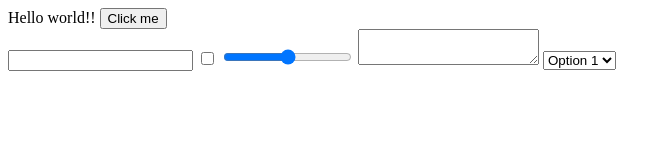
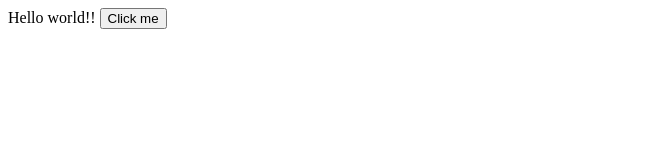
Before and after one commit to dan-homisak/dan-homisak_website, a plain HTML site: page index.html in a window 1280 px wide. Shown: the whole page, without its empty margins (0-671 px from the left). Drawn offline with Linux system fonts and the light colour scheme.

Commit message:
cleaning up the code

```diff
--- a/index.html
+++ b/index.html
@@ -9,16 +9,6 @@
     <button id="my-cool-button">Click me</button>
     <div id="container"></div>
 
-    <input />
-    <input type="checkbox" />
-    <input type="range" />
-    <textarea></textarea>
-    <select>
-      <option>Option 1</option>
-      <option>Option 2</option>
-      <option>Option 3</option>
-    </select>
-
     <script src="./index.js"></script>
   </body>
 </html>
--- a/index.js
+++ b/index.js
@@ -7,22 +7,5 @@ if (button) {
     const newElement = document
       .createElement("div")
       .appendChild(document.createTextNode("Hello, world!"));
-
-    const container = document.getElementById("container");
-    container.appendChild(newElement);
-    fetch("https://goweather.herokuapp.com/weather/Atlanta").then(
-      async (response) => {
-        const data = await response.json();
-        console.log(data);
-      }
-    );
   });
 }
-
-// Get weather and log to console
-// fetch("https://goweather.herokuapp.com/weather/Atlanta").then(
-//   async (response) => {
-//     const data = await response.json();
-//     console.log(data);
-//   }
-// );
```
